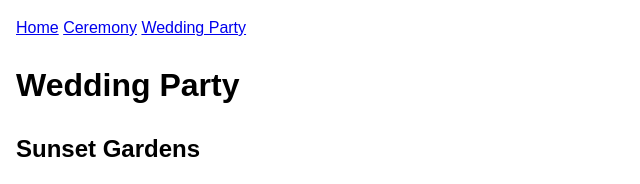
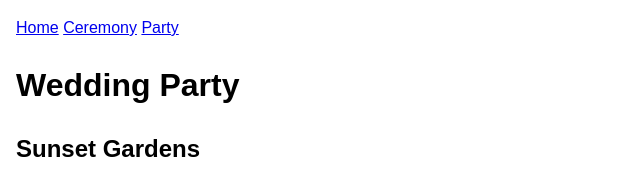
Before and after one commit to linakimi/class-project-1, a plain HTML site: page party.html in a window 1280 px wide. Shown: the top 184 px of the page, 0-640 px from the left. Drawn offline with Linux system fonts and the light colour scheme.

Commit message:
Fixed Nav name

```diff
--- a/party.html
+++ b/party.html
@@ -7,7 +7,7 @@
 
         <link rel="icon" href="favion"/>
 
-        <title>Wedding Party</title>
+        <title>Party</title>
         <meta
         name="description"
         content="Wedding reception details and RSVP"
@@ -26,7 +26,7 @@
             <nav>
                 <a href="./index.html">Home</a>
                 <a href="./ceremony.html">Ceremony</a>
-                <a href="./party.html">Wedding Party</a>
+                <a href="./party.html">Party</a>
             </nav>
         </header>
     <body>
```
Also changed, not shown: ceremony.html (+1 -1 lines), index.html (+1 -1 lines).
